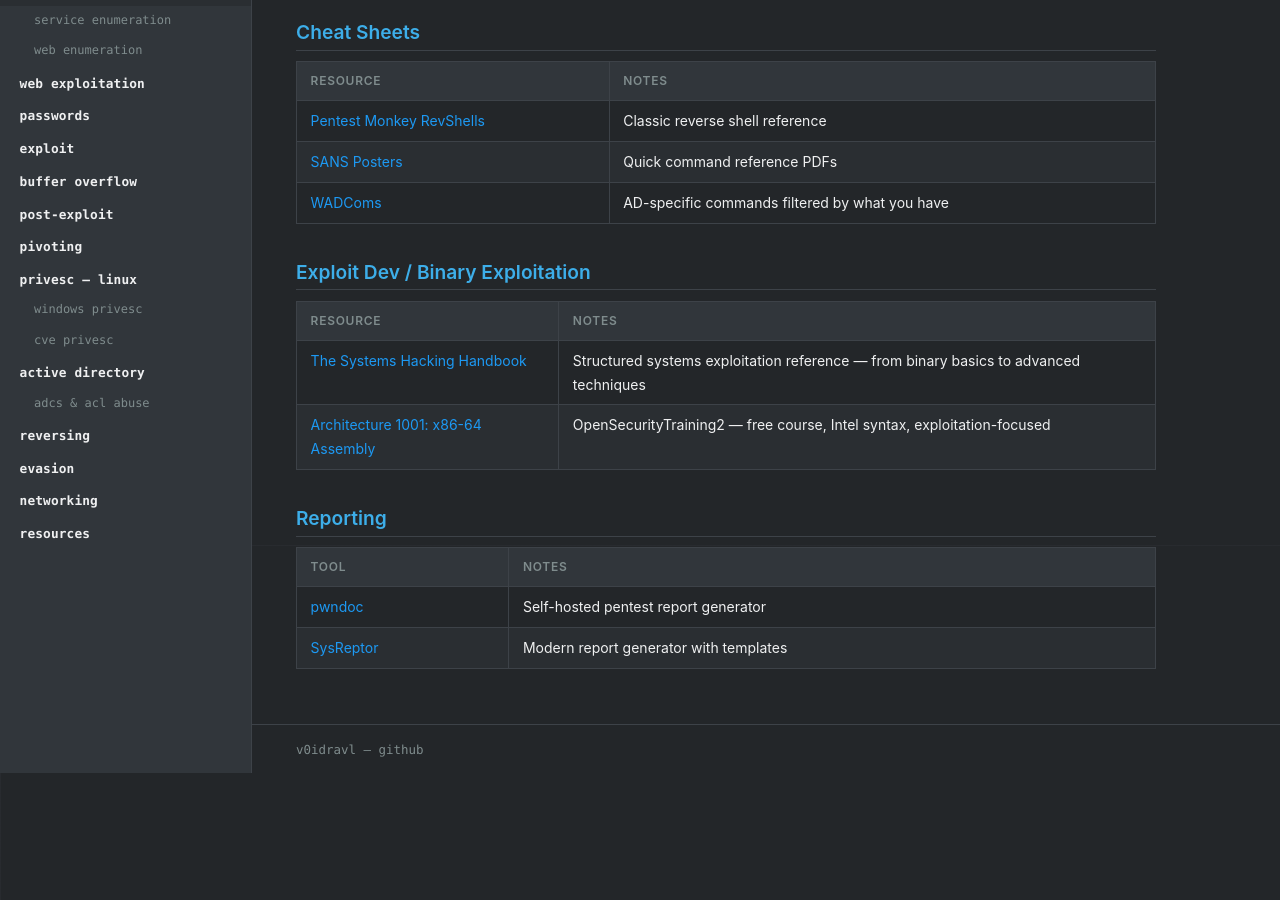
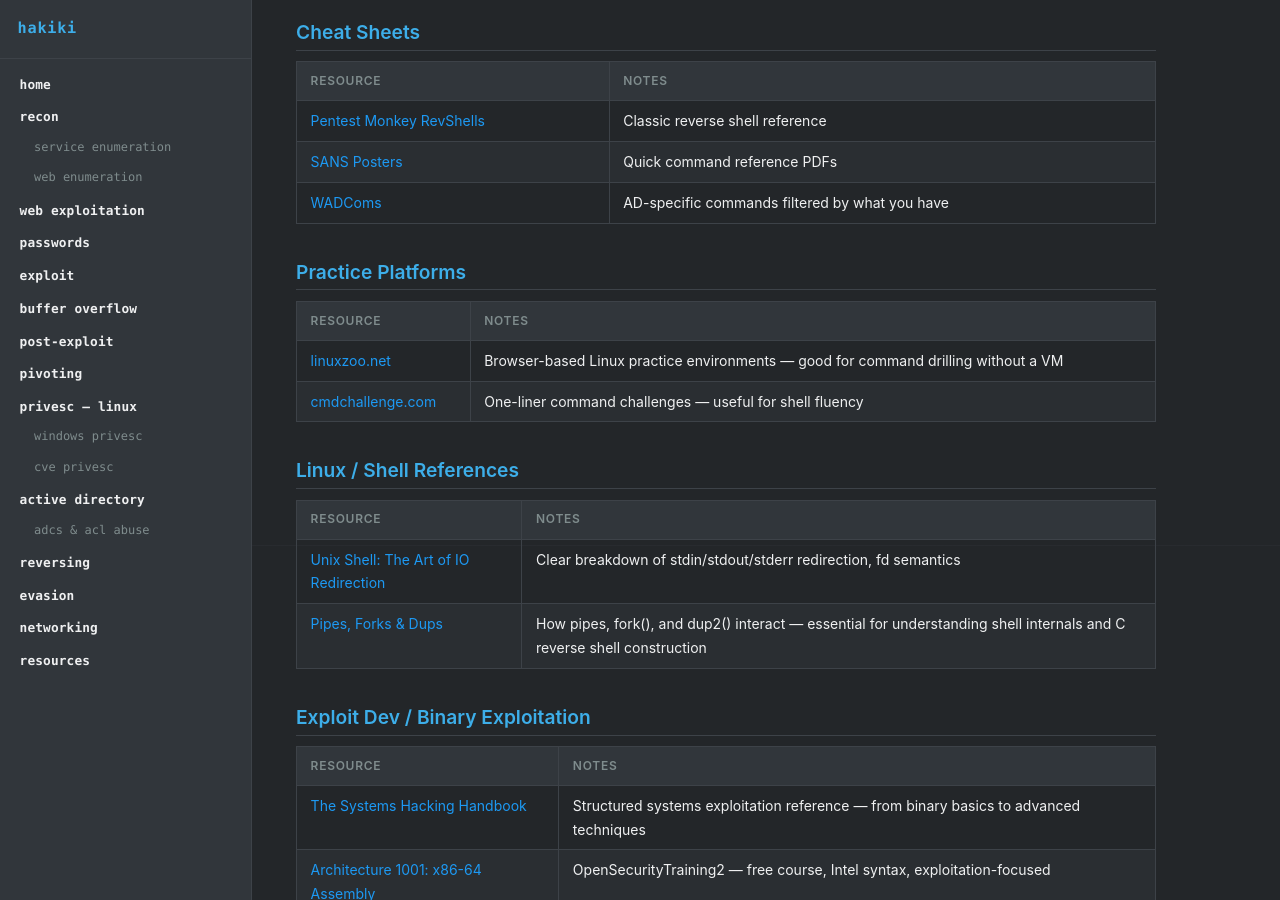
Before and after one commit to v0idravl/hakiki, a Jekyll site: the page built from resources.md, in a window 1280 px wide and 900 px high, scrolled down 2155 px. Built offline with Jekyll 4.4.1, drawn with Linux system fonts in a browser that asks for light colours; our own code applies the rules of GitHub Pages for plain Markdown files; before the commit the page ends 2928 px from its top, so only the background shows below that.

Commit message:
add practice platforms, shell references, and x86-64 register reference

```diff
--- a/resources.md
+++ b/resources.md
@@ -86,6 +86,20 @@
 | [SANS Posters](https://www.sans.org/blog/the-ultimate-list-of-sans-cheat-sheets/) | Quick command reference PDFs |
 | [WADComs](https://wadcoms.github.io/) | AD-specific commands filtered by what you have |
 
+## Practice Platforms
+
+| Resource | Notes |
+|---|---|
+| [linuxzoo.net](https://linuxzoo.net/) | Browser-based Linux practice environments — good for command drilling without a VM |
+| [cmdchallenge.com](https://cmdchallenge.com/) | One-liner command challenges — useful for shell fluency |
+
+## Linux / Shell References
+
+| Resource | Notes |
+|---|---|
+| [Unix Shell: The Art of IO Redirection](https://web.archive.org/web/20220629044814/http://bencane.com:80/2012/04/16/unix-shell-the-art-of-io-redirection/) | Clear breakdown of stdin/stdout/stderr redirection, fd semantics |
+| [Pipes, Forks & Dups](https://www.rozmichelle.com/pipes-forks-dups/) | How pipes, fork(), and dup2() interact — essential for understanding shell internals and C reverse shell construction |
+
 ## Exploit Dev / Binary Exploitation
 
 | Resource | Notes |
```
Also changed, not shown: reversing/reversing_main.md (+1 -0 lines).
